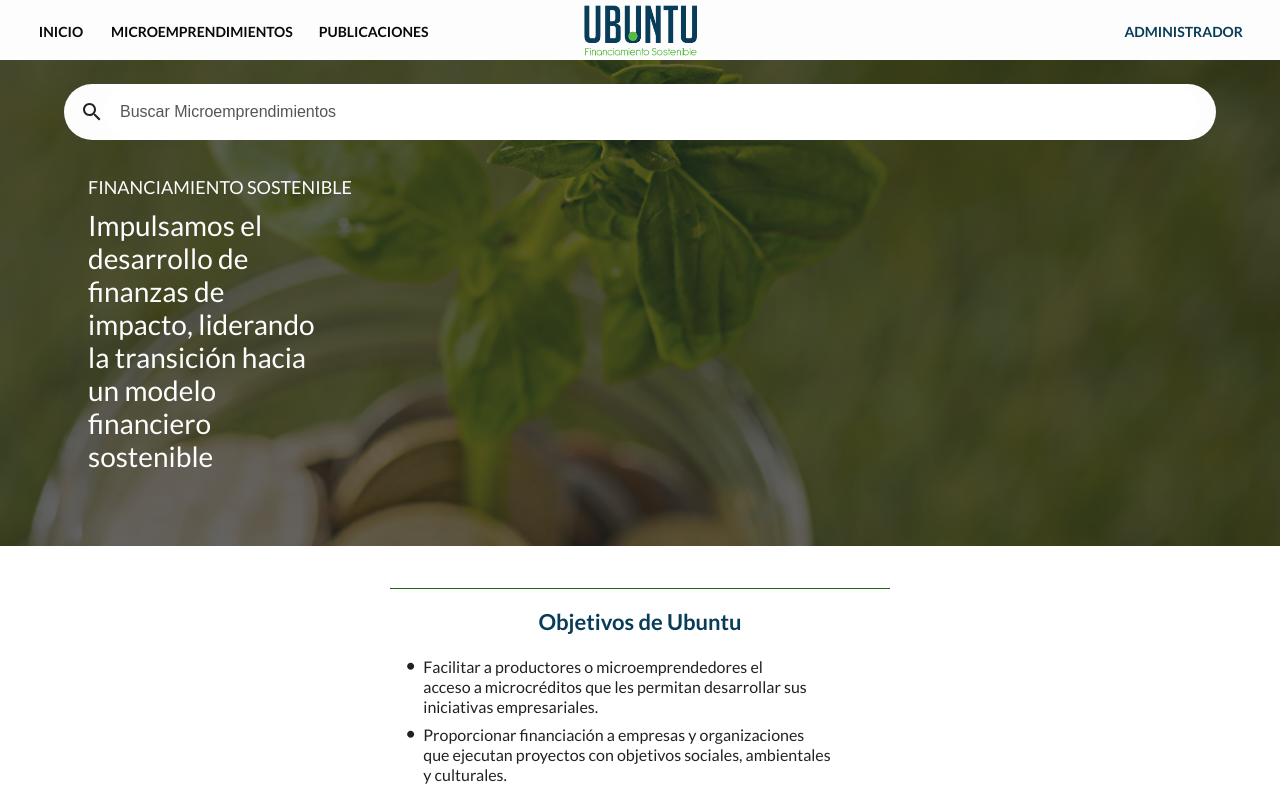
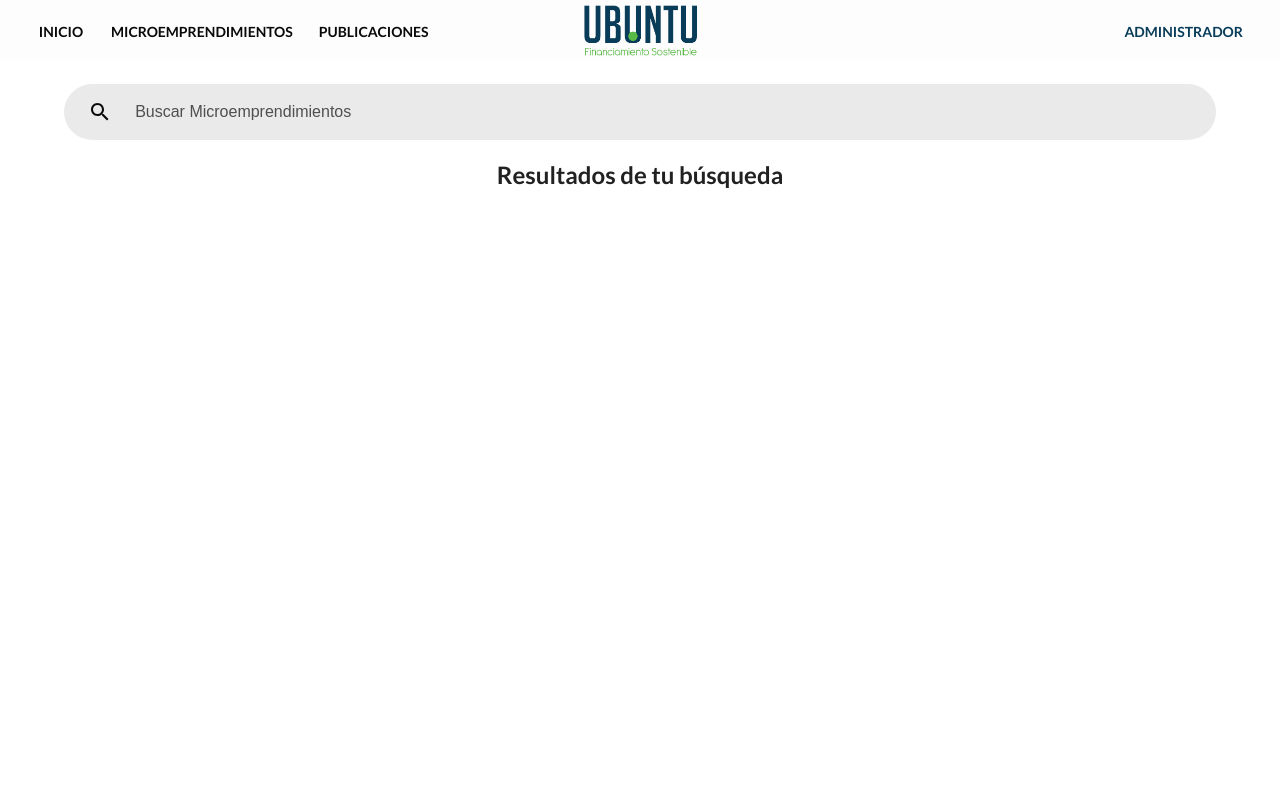
Before and after one commit to TomiCaratti13/SemilleroUbuntuFront, a React (Vite) app: page /buscar/1 in a window 1280 px wide. Before the commit this address led to /. Shown: the top 795 px of the page. Built offline with nearby package versions, Linux system fonts and the light colour scheme.

Commit message:
Feat(SearchBar): finalizada funcionalizada y maquetado de vista

```diff
--- a/src/components/SearchBar.jsx
+++ b/src/components/SearchBar.jsx
@@ -1,7 +1,25 @@
 import SearchIcon from '@mui/icons-material/Search';
-import { Box } from '@mui/material';
+import { Box, Button } from '@mui/material';
+import { useEffect, useState } from 'react';
 
-export const SearchBar = () => {
+export const SearchBar = ({ color = 'blanco.main' }) => {
+  const [searchInput, setSearchInput] = useState('');
+
+  useEffect(() => {
+    const savedSearchInput = localStorage.getItem('searchInput');
+    if (savedSearchInput) {
+      setSearchInput(savedSearchInput);
+    }
+  }, []);
+
+  const handleSearch = () => {
+    if (searchInput.trim() !== '') {
+      window.location.href = `/buscar/${searchInput.trim()}`;
+    } else {
+      localStorage.removeItem('searchInput');
+    }
+  };
+
   return (
     <>
       <Box
@@ -10,22 +28,31 @@ export const SearchBar = () => {
           width: '100%',
           display: 'flex',
           flexDirection: 'row',
-          bgcolor: 'blanco.main',
+          bgcolor: color,
           borderRadius: '50px',
           height: '56px',
           justifyContent: 'start',
           alignItems: 'center',
           padding: '0 16px',
+          '& .MuiButton-root': {
+            border: 'none',
+            backgroundColor: 'transparent',
+            minWidth: '24px',
+            borderRadius: '50%',
+            color: 'negro.main',
+          },
         }}>
-        <label
-          htmlFor="searchBar"
+        <Button
+          onClick={handleSearch}
           style={{
+            border: 'none',
+            backgroundColor: 'transparent',
             display: 'flex',
             justifyContent: 'center',
             alignItems: 'center',
           }}>
           <SearchIcon />
-        </label>
+        </Button>
         <input
           id="searchBar"
           style={{
@@ -34,7 +61,19 @@ export const SearchBar = () => {
             padding: '0 16px',
             borderRadius: '50px',
             border: 'none',
+            backgroundColor: 'transparent',
           }}
+          onKeyDown={event => {
+            if (event.key === 'Enter') {
+              handleSearch();
+            }
+          }}
+          onChange={event => {
+            setSearchInput(event.target.value);
+            localStorage.setItem('searchInput', event.target.value);
+            console.log(searchInput);
+          }}
+          value={searchInput}
           type="text"
           placeholder="Buscar Microemprendimientos"
         />
--- a/src/main.jsx
+++ b/src/main.jsx
@@ -12,6 +12,7 @@ import { SectionMicroemprendmientos } from './views/SectionMicroemprendimientos.
 import { SectionFormularioContacto } from './views/SectionFormularioContacto.jsx';
 import ScrollToTop from './utils/services/scrollToTop.js';
 import { AdminDashboard } from './views/Admin/AdminDashboard.jsx';
+import { SectionBuscarMicroemprendimiento } from './views/SectionBuscarMicroemprendimiento.jsx';
 
 ReactDOM.createRoot(document.getElementById('root')).render(
   <React.StrictMode>
@@ -43,6 +44,10 @@ ReactDOM.createRoot(document.getElementById('root')).render(
               element={<SectionFormularioContacto />}
             />
             <Route
+              path="buscar/:search"
+              element={<SectionBuscarMicroemprendimiento />}
+            />
+            <Route
               path="Admin/:token"
               element={<AdminDashboard />}
             />
--- a/src/views/Form/FormContact.jsx
+++ b/src/views/Form/FormContact.jsx
@@ -2,10 +2,8 @@ import { useState } from 'react';
 import { Box, Button, Container, TextField, Typography } from '@mui/material';
 import { useFormik } from 'formik';
 import formContact from '../../utils/schemas/schemaFormContact';
-import { useTheme } from '@emotion/react';
 
-export const FormContact = ({ nameMicro, alert }) => {
-  const theme = useTheme();
+export const FormContact = () => {
   const [chars, setChars] = useState(0);
   const formik = useFormik({
     initialValues: {
--- /dev/null
+++ b/src/views/SectionBuscarMicroemprendimiento.jsx
@@ -0,0 +1,99 @@
+import { Typography, Box, Container } from '@mui/material';
+import { SearchBar } from '../components/SearchBar';
+import { MapMicroemprendimientos } from '../components/MapMicroemprendmientos';
+import MicroemprendmientosAPI from '../utils/mocks/Microemprendimientos.json';
+import { useParams } from 'react-router-dom';
+import { useEffect, useState } from 'react';
+
+export const SectionBuscarMicroemprendimiento = () => {
+  const [filteredMicroemprendimientos, setFilteredMicroemprendimientos] =
+    useState([]);
+  const { search } = useParams();
+
+  useEffect(() => {
+
+    //Filtramos los microemprendmientos por el parametro de busqueda
+    const filtrados = MicroemprendmientosAPI.filter(
+      mic =>
+        mic.title.toLowerCase().includes(search?.toLowerCase()) ||
+        mic.description?.toLowerCase().includes(search?.toLowerCase()) ||
+        mic.category?.toLowerCase().includes(search?.toLowerCase()) ||
+        mic.subcategory?.toLowerCase().includes(search?.toLowerCase())
+    );
+
+    //Ordenamos los microemprendimientos por coincidencia en el titulo y categoria
+    const ordenados = filtrados.sort((a, b) => {
+      const aTitle = a.title.toLowerCase().includes(search?.toLowerCase())
+        ? 1
+        : 0;
+      const bTitle = b.title.toLowerCase().includes(search?.toLowerCase())
+        ? 1
+        : 0;
+      const aCategory = a.category
+        ?.toLowerCase()
+        .includes(search?.toLowerCase())
+        ? 1
+        : 0;
+      const bCategory = b.category
+        ?.toLowerCase()
+        .includes(search?.toLowerCase())
+        ? 1
+        : 0;
+      //   const aSubcategory = a.subcategory?.toLowerCase().includes(search?.toLowerCase()) ? 1 : 0;
+      //   const bSubcategory = b.subcategory?.toLowerCase().includes(search?.toLowerCase()) ? 1 : 0;
+
+      return bTitle - aTitle || bCategory - aCategory;
+      //    || bSubcategory - aSubcategory;
+    });
+
+    setFilteredMicroemprendimientos(ordenados);
+  }, [search]);
+
+  return (
+    <Box
+      sx={{
+        display: 'flex',
+        overflow: 'hidden',
+        flexDirection: 'column',
+        gap: '20px',
+        width: '100%',
+        height: '100%',
+        paddingBottom: '30px',
+      }}>
+      <Container
+        sx={{
+          display: 'flex',
+          flexDirection: 'column',
+          padding: '24px 16px 0 16px',
+          gap: '35px',
+        }}>
+        <SearchBar color={'gris.claro'} />
+      </Container>
+      <Box
+        sx={{
+          position: 'relative',
+          width: '100%',
+          height: '100%',
+          display: 'flex',
+          flexDirection: 'column',
+          gap: '16px',
+          padding: '0 16px',
+        }}>
+        <Typography
+          variant="h4"
+          sx={{
+            fontSize: '24px',
+            lineHeight: '30px',
+            fontWeight: 700,
+            textAlign: 'center',
+            width: '100%',
+          }}>
+          Resultados de tu búsqueda
+        </Typography>
+        <MapMicroemprendimientos
+          microemprendimientos={filteredMicroemprendimientos}
+        />
+      </Box>
+    </Box>
+  );
+};
```
